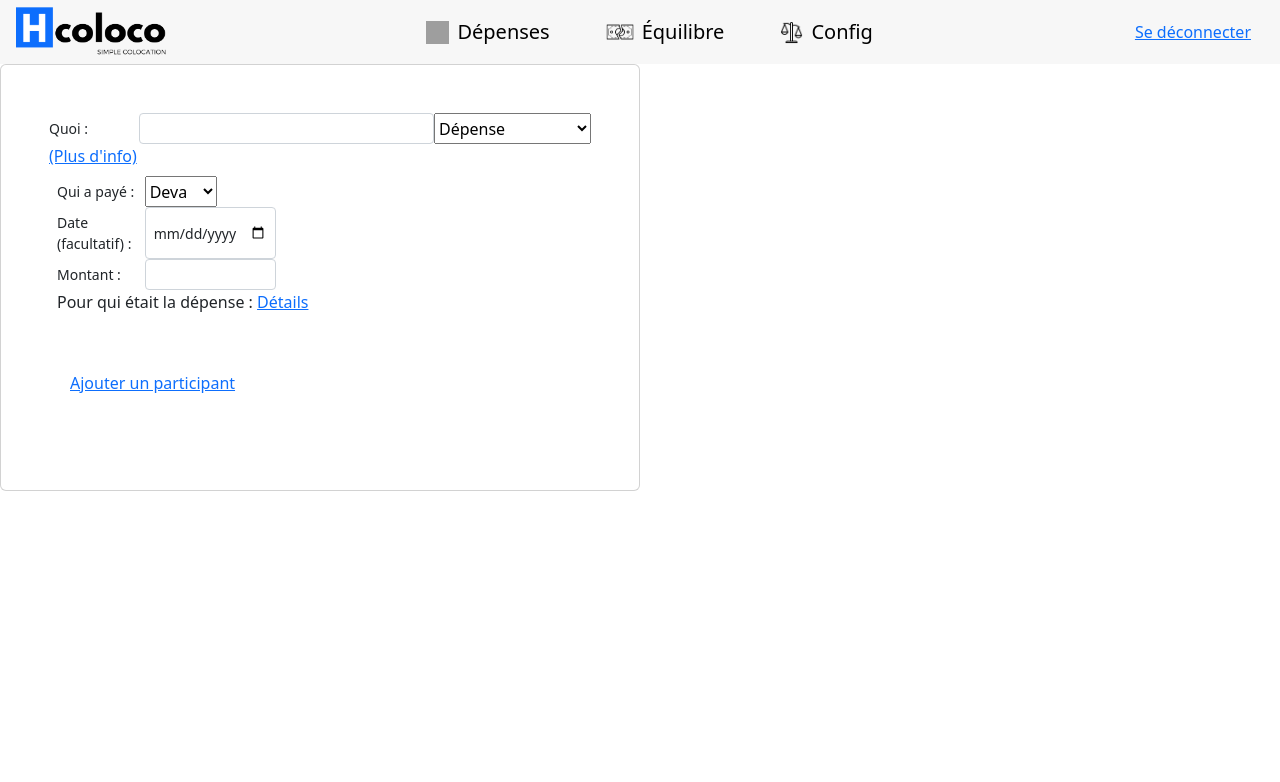
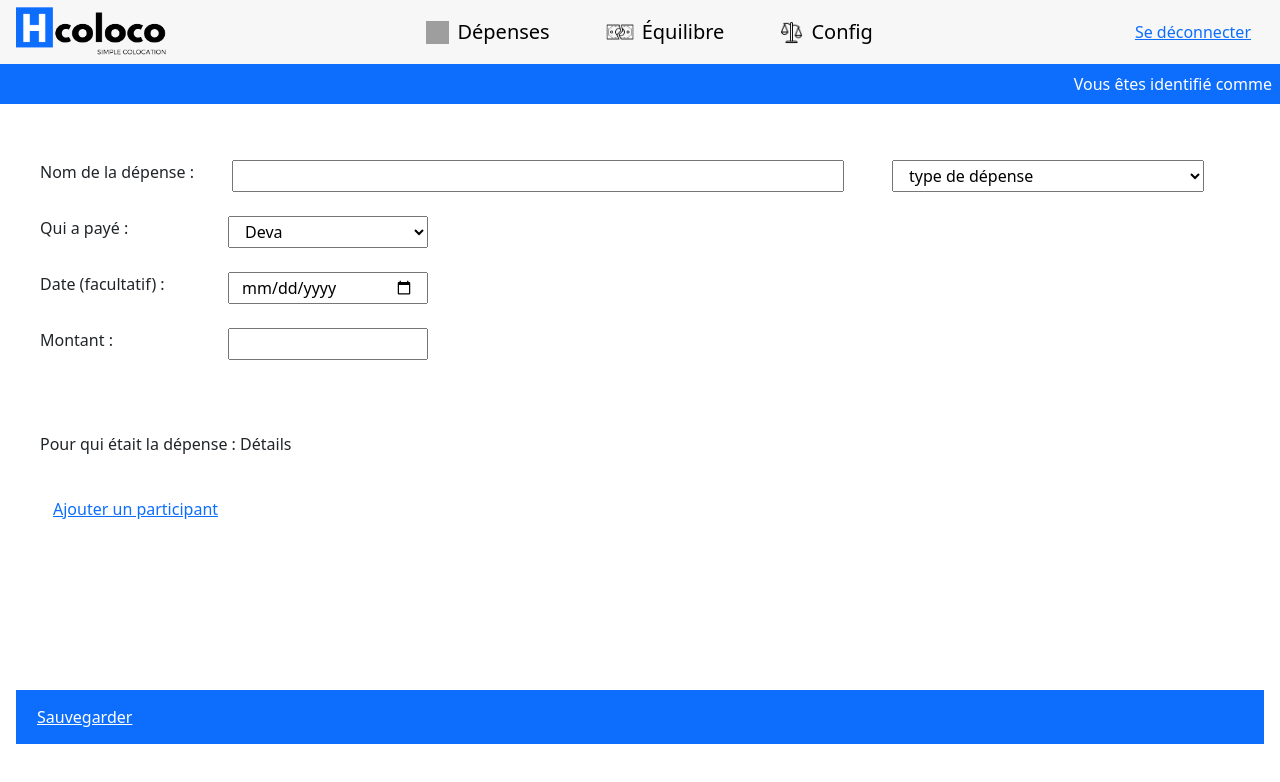
Before and after one commit to LouanFlamain/projetFullStack, a React (Create React App) app in the folder frontend/: page / in a window 1280 px wide. Shown: the top 782 px of the page. Built offline with nearby package versions, Linux system fonts and the light colour scheme; sample sign-in values are in the browser's storage; grey boxes are pictures that could not be loaded.

Commit message:
design update

```diff
--- a/frontend/src/component/createCost.jsx
+++ /dev/null
@@ -1,20 +0,0 @@
-import React from "react";
-import { Link } from "react-router-dom";
-
-export default function CreateCost() {
-    return (
-        <>
-            <div className="create-wrapper pt-0 p-3 bg-secondary">
-                <div>ici on créait une dépense</div>
-            </div>
-            <div className="p-2 bg-primary mt-auto">
-            {/* au onClick vider les input */}
-                <button type="submit" className="mb-0 text-white btn"><u>Annuler</u></button>
-                <Link to="/depense">
-                    <button type="submit" className="mb-0 text-white btn"><u>Sauvegader</u></button>
-                </Link>
-            </div>
-        </>
-
-    );
-}
--- a/frontend/src/pages/createRental.jsx
+++ b/frontend/src/pages/createRental.jsx
@@ -13,12 +13,11 @@ export default function CreateRental() {
   return (
     <>
     <Header />
-    <div className="create-wrapper p-3">
     <p className="bg-primary p-2 text-white text-end">
           {/* rendre le prénom de l'user.id */}
           Vous êtes identifié comme <em>{logged.username}</em>
-        </p>
-
+    </p>
+    <div className="create-wrapper p-3">
       <p className="h4 p-4 text-primary">Creer la location (Etape 1 sur 2)</p>
       <div>
           <p className="p-2 bg-primary text-white">
--- a/frontend/src/pages/createTenant.jsx
+++ b/frontend/src/pages/createTenant.jsx
@@ -15,7 +15,12 @@ export default function CreateTenant() {
   return (
         <>
            <Header />
+           <p className="bg-primary p-2 text-white text-end">
+                {/* rendre le prénom de l'user.id */}
+                Vous êtes identifié comme <em>{logged.username}</em>
+                </p>
             <div className="create-wrapper p-3">
+
                 <h1 className="h4 p-4 text-primary">Créer un compte pour chaque collocataire (étape 2 sur 2) </h1>
                 <div className="p-2 bg-primary">
                     <p className="mb-0 text-white">Lister les personnes qui participent aux comptes</p>
--- a/frontend/src/pages/depense.jsx
+++ b/frontend/src/pages/depense.jsx
@@ -1,10 +1,13 @@
-import React, { useState } from "react";
+import React, { useState , useContext } from "react";
 import { Link } from "react-router-dom";
 import { Modal, Button, Form } from "react-bootstrap";
 import Header from "../component/header";
-import CreateCost from "../component/createCost";
+import { context } from "../context/context";
 
-function AddParticipantModal(props) {
+// Faire des conditions , si cost != "" , afficher en premier la liste des cost (tableau) function RecapCost
+// si cost est vide afficher en premier function CreateCost
+
+function AddParticipant(props) {
   const [show, setShow] = useState(false);
   const submit = (event) => {
     event.preventDefault();
@@ -15,6 +18,10 @@ function AddParticipantModal(props) {
 
   return (
     <>
+      <p>
+        Pour qui était la dépense : <span class="JS-chooseParticipantVisible" >Détails</span>
+      </p>
+
      <Button variant="mt-4 pt-4 text-primary" onClick={handleShow}>
         <u>Ajouter un participant</u>
       </Button>
@@ -40,103 +47,105 @@ function AddParticipantModal(props) {
           </Button>
         </Modal.Footer>
       </Modal>
+
     </>
   );
 }
-export default function Cost() {
+export default function CreateCost() {
   const [show, setShow] = useState(false);
+
+  const { logged, setLogged } = useContext(context);
+  console.log("/depense logged", logged)
+  console.log("/depense logged.username", logged.username)
+  console.log("/depense context", context)
 
   return (
     <>
       <Header />
-      <form className="card-body p-5 card w-50 p-4">
+      <p className="bg-primary p-2 text-white text-end">
+            {/* rendre le prénom de l'user.id */}
+            Vous êtes identifié comme <em>{logged.username}</em>
+      </p>
+      <div className="create-wrapper p-3">
+        <form className="p-4">
           <div>
-          <div className="d-flex">
+            <div className="row pb-4">
               <label
-              for="what"
-              className="col-sm-2 col-form-label col-form-label-sm"
+                for="costNama"
+                className="col-2 form-label"
               >
-              Quoi :
+                Nom de la dépense :
               </label>
 
               <input
                 type="text"
-              className="form-control form-control-sm" //
-              id="what"
+                className="col-6"
+                id="costName"
               />
 
-            <select className="custom-select" id="">
-              <option selected>Dépense</option>
+              <select className="custom-select  col mx-5" id="CostType">
+                <option selected>type de dépense</option>
                 <option>Rentrée d'argent</option>
                 <option>Transfert d'argent</option>
               </select>
             </div>
 
-          <Link to="/">(Plus d'info)</Link>
+            {/* <Link to="/"><span class="text-right">(Plus d'info)</span></Link> */}
           </div>
 
-        <div className="form-group row p-2">
-          <div className="d-flex">
+          <div className="form-group row pb-4">
+            <div className="row pb-4">
               <label
                 for="who paid"
-              className="col-sm-2 col-form-label col-form-label-sm"
+                className="col-2 form-label"
               >
                 Qui a payé :
               </label>
-            <select className="custom-select" id="">
+              <select className="custom-select col-2 " id="">
                 <option>Deva</option>
                 <option>Jessica</option>
                 <option>Rayan</option>
               </select>
             </div>
 
-          <div className="d-flex">
-            <label for="date" className="col-sm-2 col-form-label-sm">
+            <div className="row pb-4">
+              <label for="date" className="col-2 form-label">
                 Date (facultatif) :
               </label>
 
               <input
                 type="date"
                 id="date"
-              className="form-control form-control-sm w-25"
+                className="col-2 "
               />
             </div>
 
-          <div className="d-flex">
+            <div className="row pb-4">
               <label
                 for="amount"
-              className="col-sm-2 col-form-label col-form-label-sm"
+                className="col-2 form-label"
               >
                 Montant :
               </label>
 
               <input
                 type="text"
-              className="form-control form-control-sm w-25"
+                className="col-2"
                 id="amount"
               />
             </div>
 
-          <div>
-            <p>
-              Pour qui était la dépense : <Link to="/détails">Détails</Link>
-            </p>
-          </div>
-
-          <div className="solid">
-            <p></p>
-          </div>
-          <div className="AddParticipantModal">
-            <AddParticipantModal show={show} onHide={() => setShow(false)} />
-          </div>
-          <div className="solid">
-            <p></p>
-          </div>
-          <div className="solid">
-            <p></p>
+            <div className="AddParticipantModal pt-5">
+              <AddParticipant show={show} onHide={() => setShow(false)} />
             </div>
           </div>
         </form>
+        <div className="p-2 bg-primary mt-auto">
+            <Link to="/depense">
+                <button type="submit" className="mb-0 text-white btn"><u>Sauvegarder</u></button>
+            </Link>
+        </div>
+      </div>
     </>
   );
 }
```
Lines whose indentation alone changed are shown as unchanged.
